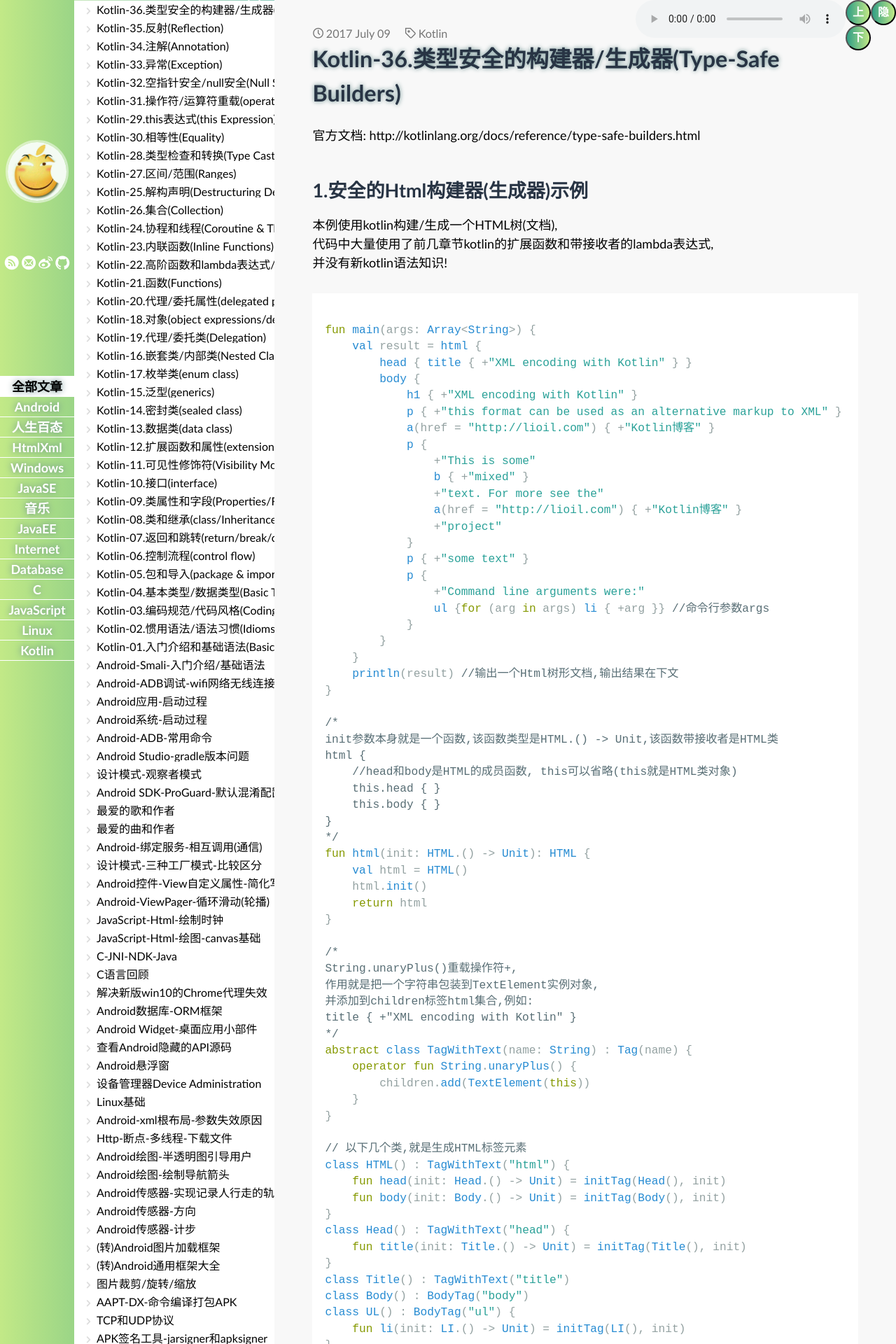
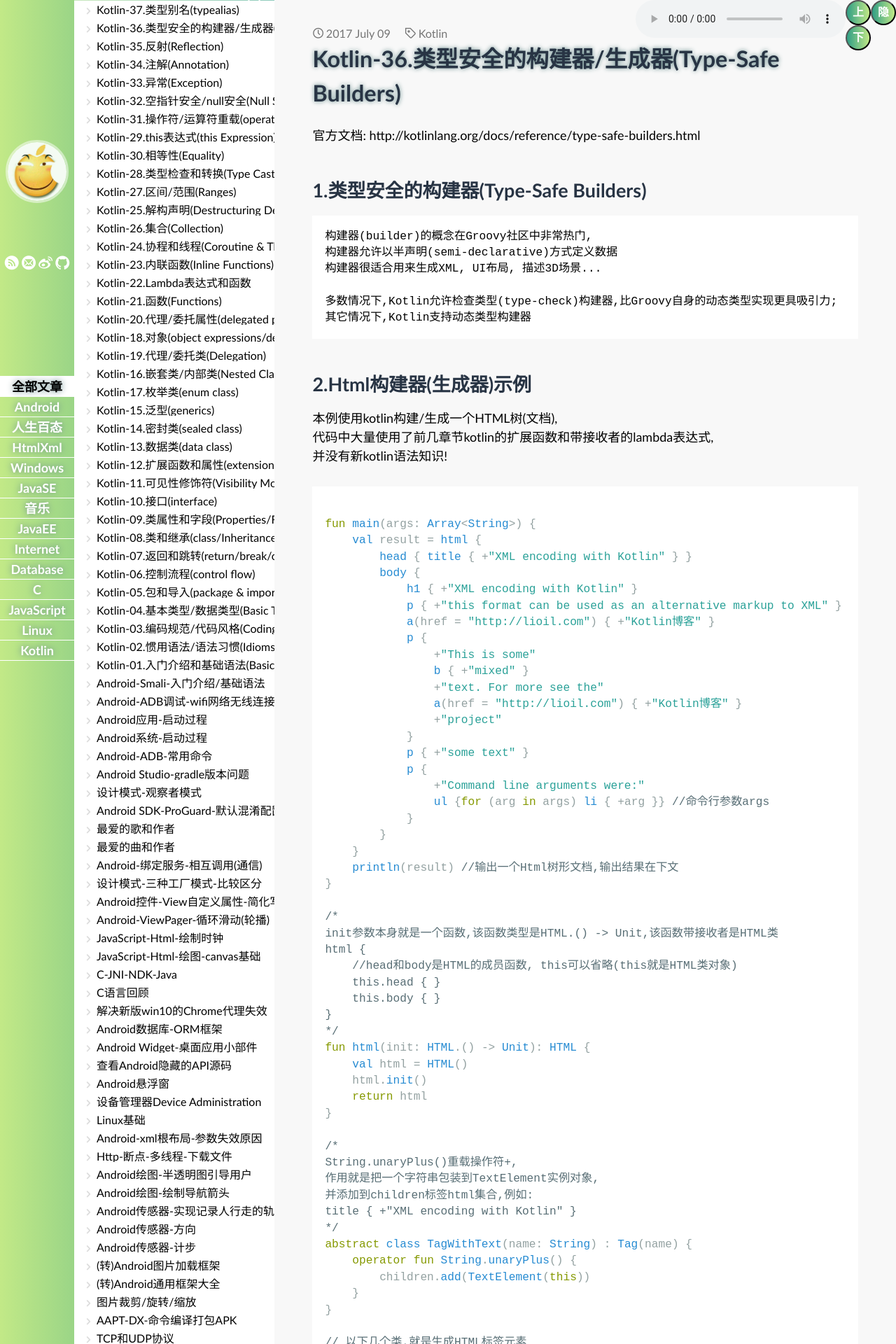
Before and after one commit to lioilwin/lioilwin.github.io, a Jekyll site: the page built from _posts/2017-07-09-Kotlin-safe-builder.md, in a window 1280 px wide. Shown: the top 1920 px of the page at 70% size. Built offline with Jekyll 4.4.1, drawn with Linux system fonts in a browser that asks for light colours; some web fonts are replaced; comment, search, counter and statistics services are not loaded; some of the changed text lies outside the part shown.

Commit message:
添加文章

```diff
--- a/_posts/2017-06-28-Kotlin-fun-lambda.md
+++ b/_posts/2017-06-28-Kotlin-fun-lambda.md
@@ -1,6 +1,6 @@
 ---
 layout: post
-title: Kotlin-22.高阶函数和lambda表达式/匿名函数
+title: Kotlin-22.Lambda表达式和函数
 tags: Kotlin
 ---
 官方文档: http://kotlinlang.org/docs/reference/lambdas.html
--- a/_posts/2017-07-09-Kotlin-safe-builder.md
+++ b/_posts/2017-07-09-Kotlin-safe-builder.md
@@ -5,7 +5,15 @@ tags: Kotlin
 ---
 官方文档: http://kotlinlang.org/docs/reference/type-safe-builders.html
 
-## 1.安全的Html构建器(生成器)示例
+## 1.类型安全的构建器(Type-Safe Builders)
+    构建器(builder)的概念在Groovy社区中非常热门,
+    构建器允许以半声明(semi-declarative)方式定义数据
+    构建器很适合用来生成XML, UI布局, 描述3D场景...
+
+    多数情况下,Kotlin允许检查类型(type-check)构建器,比Groovy自身的动态类型实现更具吸引力;
+    其它情况下,Kotlin支持动态类型构建器
+
+## 2.Html构建器(生成器)示例
 本例使用kotlin构建/生成一个HTML树(文档),
 代码中大量使用了前几章节kotlin的扩展函数和带接收者的lambda表达式,
 并没有新kotlin语法知识!
```
Also changed, not shown: _posts/2017-07-09-Kotlin-typealias.md (added, +48 -0 lines).
